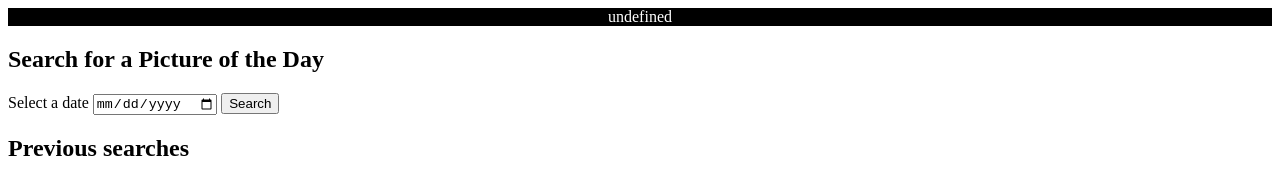
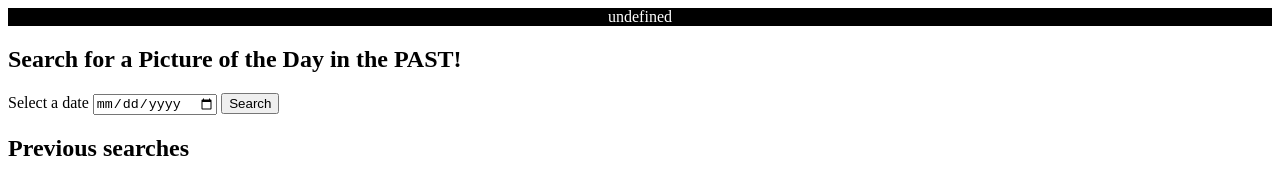
Before and after one commit to KrishnaDass95/NASA-GetImageOfTheDay, a plain HTML site: page index.html in a window 1280 px wide. Drawn offline with Linux system fonts and the light colour scheme; no server answers.

Commit message:
Change words

```diff
--- a/index.html
+++ b/index.html
@@ -12,7 +12,7 @@
 
 
     </div>
-    <h2>Search for a Picture of the Day</h2>
+    <h2>Search for a Picture of the Day in the PAST!</h2>
     <form>
         <label for="search-input">Select a date</label>
         <input type="date" id="search-input">
```
